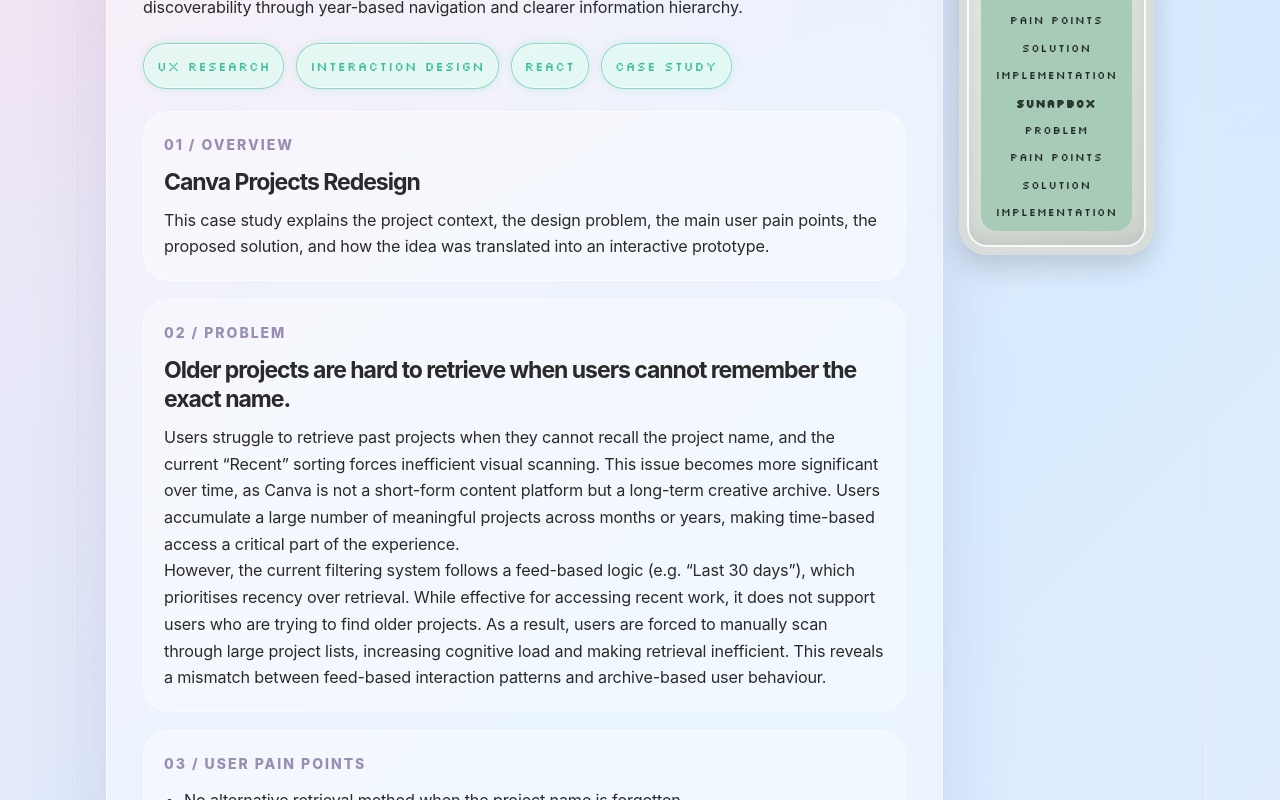
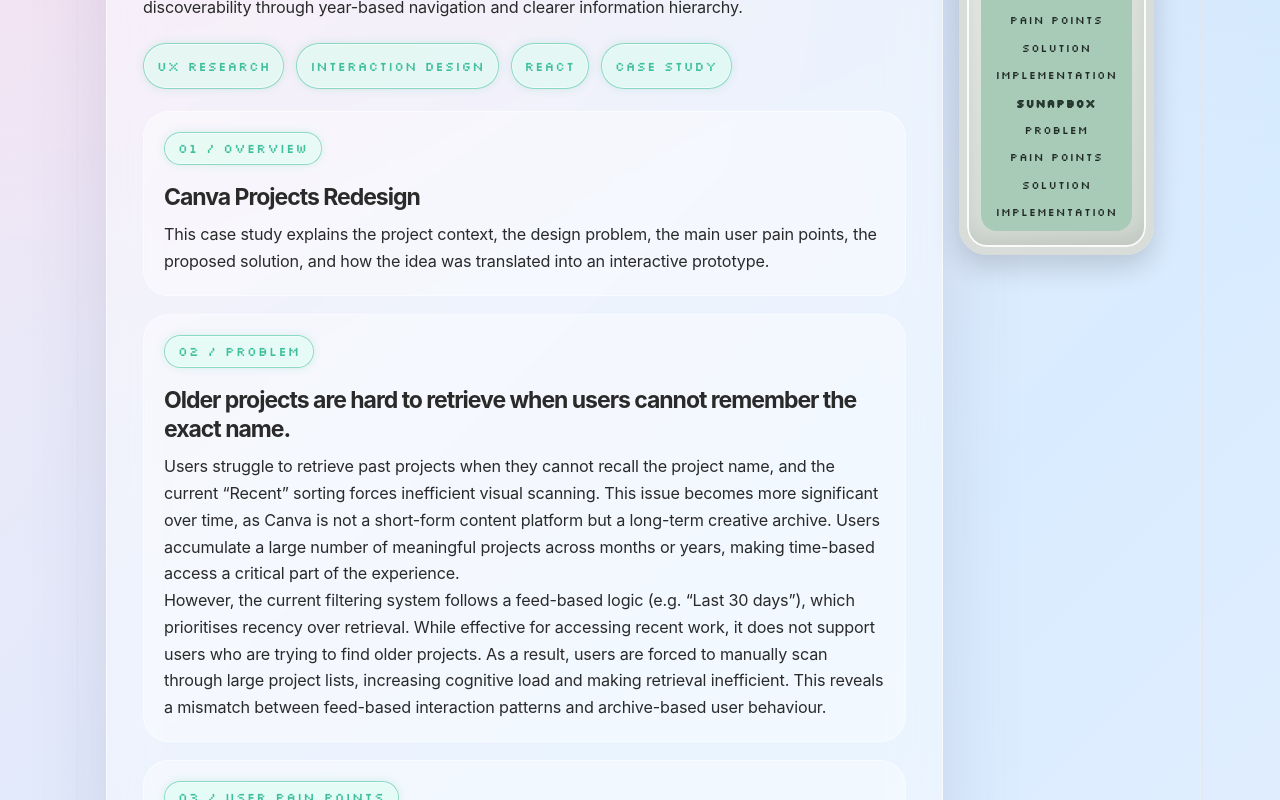
Before and after one commit to jesstasha/portfolio-2026, a React (Vite) app: page / in a window 1280 px wide. Shown: the part 1060-1860 px from the top of the page. Built offline with nearby package versions, Linux system fonts and the light colour scheme.

Commit message:
Style case study section labels

```diff
--- a/src/App.css
+++ b/src/App.css
@@ -2626,3 +2626,79 @@
 .content-card h3 {
   color: #1f1f1f !important;
 }
+
+
+/* Case study section labels: 01 / Overview, 02 / Problem, 03 / User Pain Points */
+.case-study-long section > span {
+  display: inline-flex !important;
+  align-items: center !important;
+  width: fit-content !important;
+
+  padding: 6px 14px !important;
+  border-radius: 999px !important;
+
+  border: 1.5px solid #6fcfb3 !important;
+  color: #6fcfb3 !important;
+  background: transparent !important;
+
+  font-size: 0.65rem !important;
+  letter-spacing: 0.12em !important;
+  text-transform: uppercase !important;
+  font-weight: 700 !important;
+  line-height: 1 !important;
+
+  margin-bottom: 12px !important;
+}
+
+
+/* Case study section labels → same visual style as mint keyword tags */
+.case-study-long section > span {
+  display: inline-flex !important;
+  align-items: center !important;
+  width: fit-content !important;
+
+  padding: 8px 18px !important;
+  border-radius: 999px !important;
+
+  border: 1.5px solid rgba(111, 207, 179, 0.75) !important;
+  background: rgba(111, 207, 179, 0.16) !important;
+  color: #4fb99c !important;
+
+  box-shadow: 0 0 18px rgba(111, 207, 179, 0.35) !important;
+
+  font-size: 0.72rem !important;
+  letter-spacing: 0.14em !important;
+  text-transform: uppercase !important;
+  font-weight: 700 !important;
+  line-height: 1 !important;
+
+  margin-bottom: 14px !important;
+}
+
+
+/* EXACT same style as keyword tag chips */
+.case-study-long section > span {
+  font-family: "SilkPixel", monospace !important;
+  font-weight: 400 !important;
+  font-synthesis: none !important;
+  font-size: 0.72rem !important;
+  letter-spacing: 0.1em !important;
+  text-transform: uppercase !important;
+
+  color: #3fbf9b !important;
+  border: 1.5px solid rgba(63, 191, 155, 0.55) !important;
+  background: rgba(210, 255, 236, 0.45) !important;
+  box-shadow:
+    inset 0 0 0 1px rgba(255,255,255,0.55),
+    0 0 10px rgba(63,191,155,0.18) !important;
+
+  display: inline-flex !important;
+  align-items: center !important;
+  width: fit-content !important;
+
+  padding: 9px 13px !important;
+  border-radius: 999px !important;
+  line-height: 1 !important;
+
+  margin-bottom: 18px !important;
+}
```
